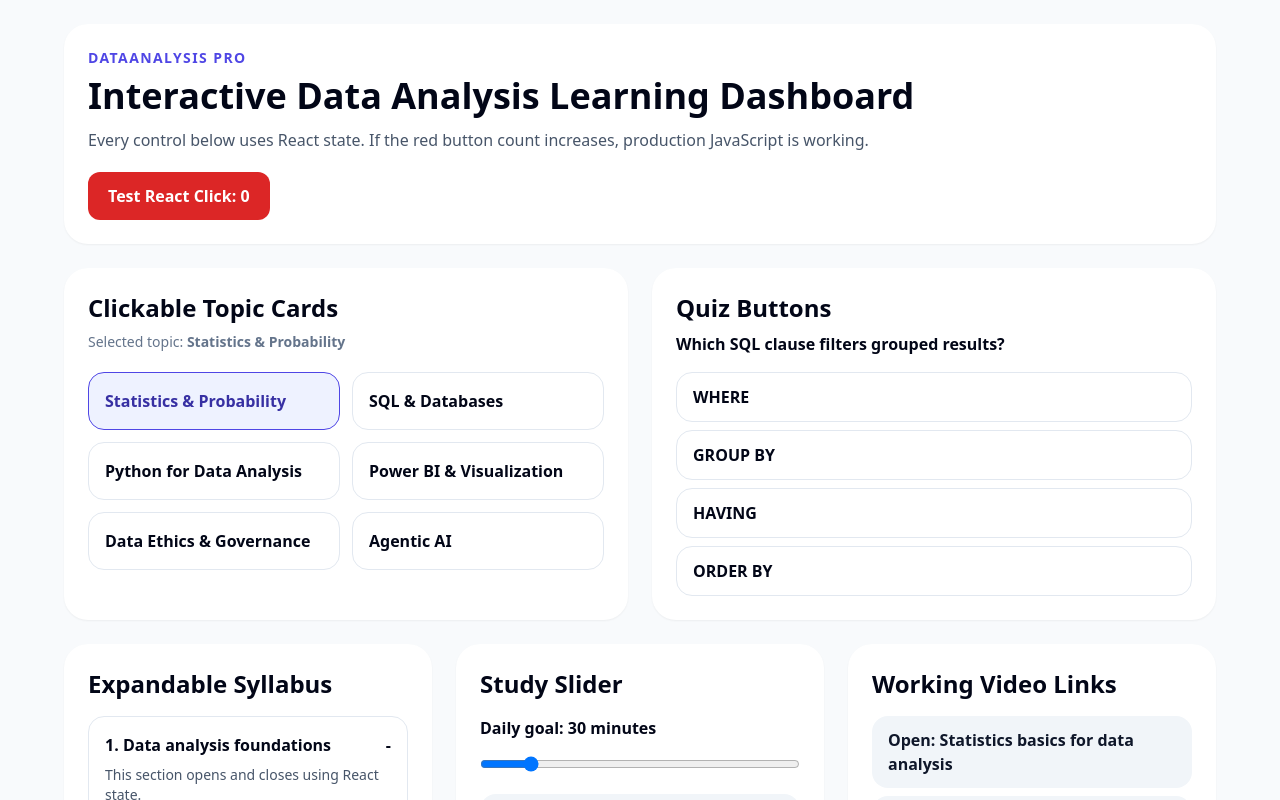
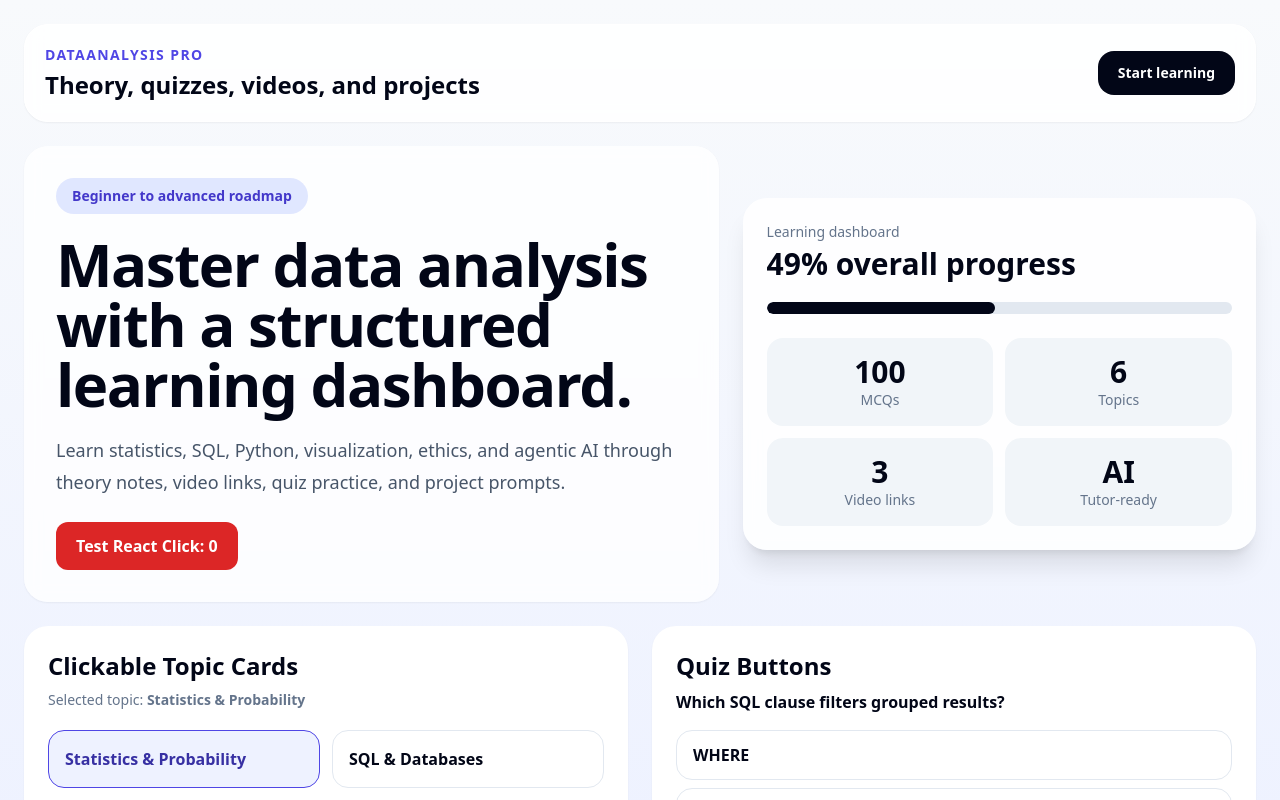
Before and after one commit to abhirathod2001/DataAnalysispro, a Next.js app: page / in a window 1280 px wide. Shown: the top 800 px of the page. Built offline with nearby package versions, Linux system fonts and the light colour scheme.

Commit message:
Restore full hero dashboard section safely

```diff
--- a/components/DataAnalysisPro.jsx
+++ b/components/DataAnalysisPro.jsx
@@ -18,16 +18,38 @@
   const [clickCount, setClickCount] = useState(0);
 
   return (
-    <main className="min-h-screen bg-slate-50 p-6 text-slate-950">
-      <section className="mx-auto max-w-6xl space-y-6">
-        <header className="rounded-3xl bg-white p-6 shadow-sm">
-          <p className="text-sm font-bold uppercase tracking-widest text-indigo-600">DataAnalysis Pro</p>
-          <h1 className="mt-2 text-4xl font-black">Interactive Data Analysis Learning Dashboard</h1>
-          <p className="mt-3 text-slate-600">Every control below uses React state. If the red button count increases, production JavaScript is working.</p>
-          <button type="button" onClick={() => setClickCount((count) => count + 1)} className="mt-5 rounded-xl bg-red-600 px-5 py-3 font-bold text-white">Test React Click: {clickCount}</button>
+    <main className="min-h-screen bg-gradient-to-b from-slate-50 via-indigo-50 to-slate-100 p-6 text-slate-950">
+      <section className="mx-auto max-w-7xl space-y-6">
+        <nav className="flex flex-col gap-4 rounded-3xl border border-white bg-white/85 p-5 shadow-sm backdrop-blur md:flex-row md:items-center md:justify-between">
+          <div>
+            <p className="text-sm font-bold uppercase tracking-widest text-indigo-600">DataAnalysis Pro</p>
+            <h1 className="mt-1 text-2xl font-black">Theory, quizzes, videos, and projects</h1>
+          </div>
+          <a href="#topics" className="rounded-2xl bg-slate-950 px-5 py-3 text-center text-sm font-bold text-white hover:bg-slate-800">Start learning</a>
+        </nav>
+
+        <header className="grid gap-6 lg:grid-cols-[1.15fr_0.85fr] lg:items-center">
+          <div className="rounded-3xl bg-white/80 p-8 shadow-sm backdrop-blur">
+            <div className="inline-flex rounded-full bg-indigo-100 px-4 py-2 text-sm font-bold text-indigo-700">Beginner to advanced roadmap</div>
+            <h2 className="mt-5 max-w-3xl text-4xl font-black tracking-tight sm:text-5xl lg:text-6xl">Master data analysis with a structured learning dashboard.</h2>
+            <p className="mt-5 max-w-2xl text-lg leading-8 text-slate-600">Learn statistics, SQL, Python, visualization, ethics, and agentic AI through theory notes, video links, quiz practice, and project prompts.</p>
+            <button type="button" onClick={() => setClickCount((count) => count + 1)} className="mt-6 rounded-xl bg-red-600 px-5 py-3 font-bold text-white">Test React Click: {clickCount}</button>
+          </div>
+
+          <div className="rounded-3xl bg-white/85 p-6 shadow-xl backdrop-blur">
+            <p className="text-sm text-slate-500">Learning dashboard</p>
+            <h3 className="mt-1 text-3xl font-black">49% overall progress</h3>
+            <div className="mt-5 h-3 overflow-hidden rounded-full bg-slate-200"><div className="h-full w-[49%] rounded-full bg-slate-950" /></div>
+            <div className="mt-6 grid grid-cols-2 gap-3">
+              <div className="rounded-2xl bg-slate-100 p-4 text-center"><div className="text-3xl font-black">100</div><div className="text-sm text-slate-500">MCQs</div></div>
+              <div className="rounded-2xl bg-slate-100 p-4 text-center"><div className="text-3xl font-black">6</div><div className="text-sm text-slate-500">Topics</div></div>
+              <div className="rounded-2xl bg-slate-100 p-4 text-center"><div className="text-3xl font-black">3</div><div className="text-sm text-slate-500">Video links</div></div>
+              <div className="rounded-2xl bg-slate-100 p-4 text-center"><div className="text-3xl font-black">AI</div><div className="text-sm text-slate-500">Tutor-ready</div></div>
+            </div>
+          </div>
         </header>
 
-        <section className="grid gap-6 lg:grid-cols-2">
+        <section id="topics" className="grid gap-6 lg:grid-cols-2">
           <div className="rounded-3xl bg-white p-6 shadow-sm">
             <h2 className="text-2xl font-black">Clickable Topic Cards</h2>
             <p className="mt-2 text-sm text-slate-500">Selected topic: <strong>{selectedTopic}</strong></p>
```
